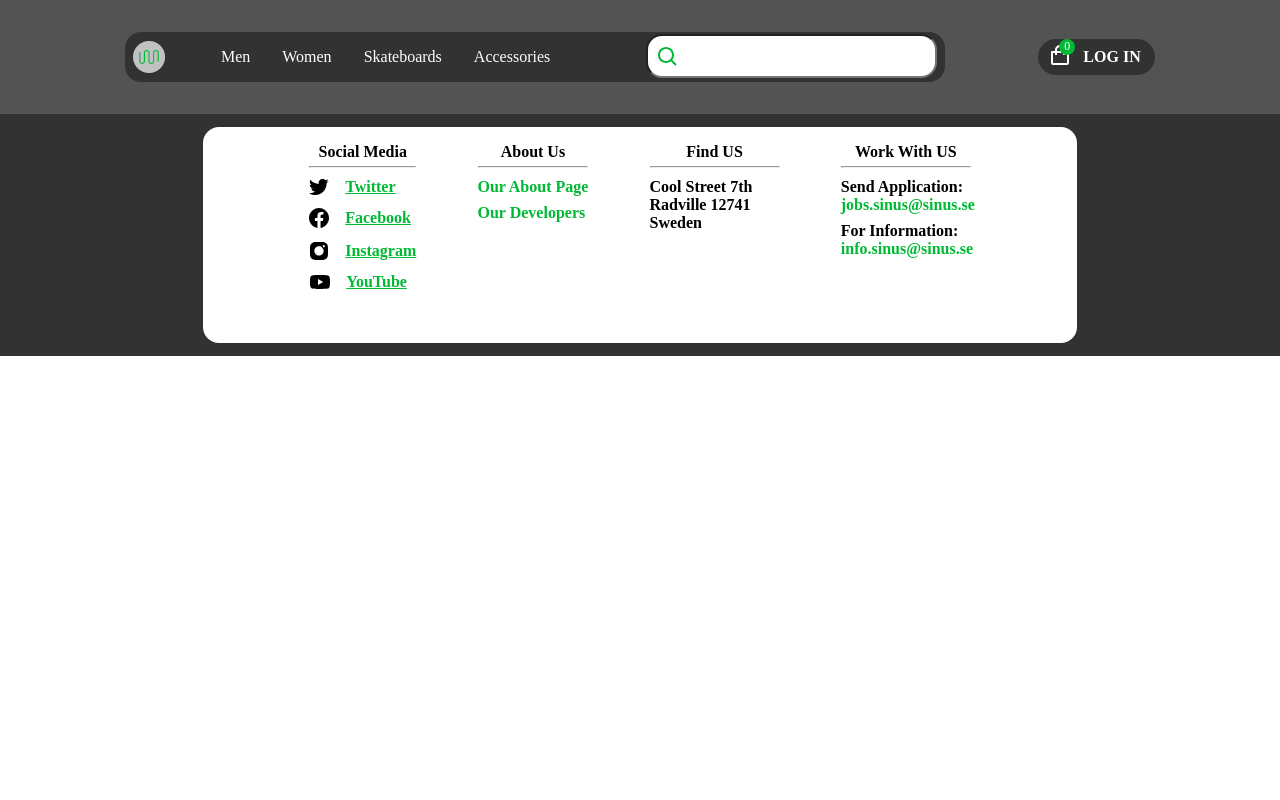
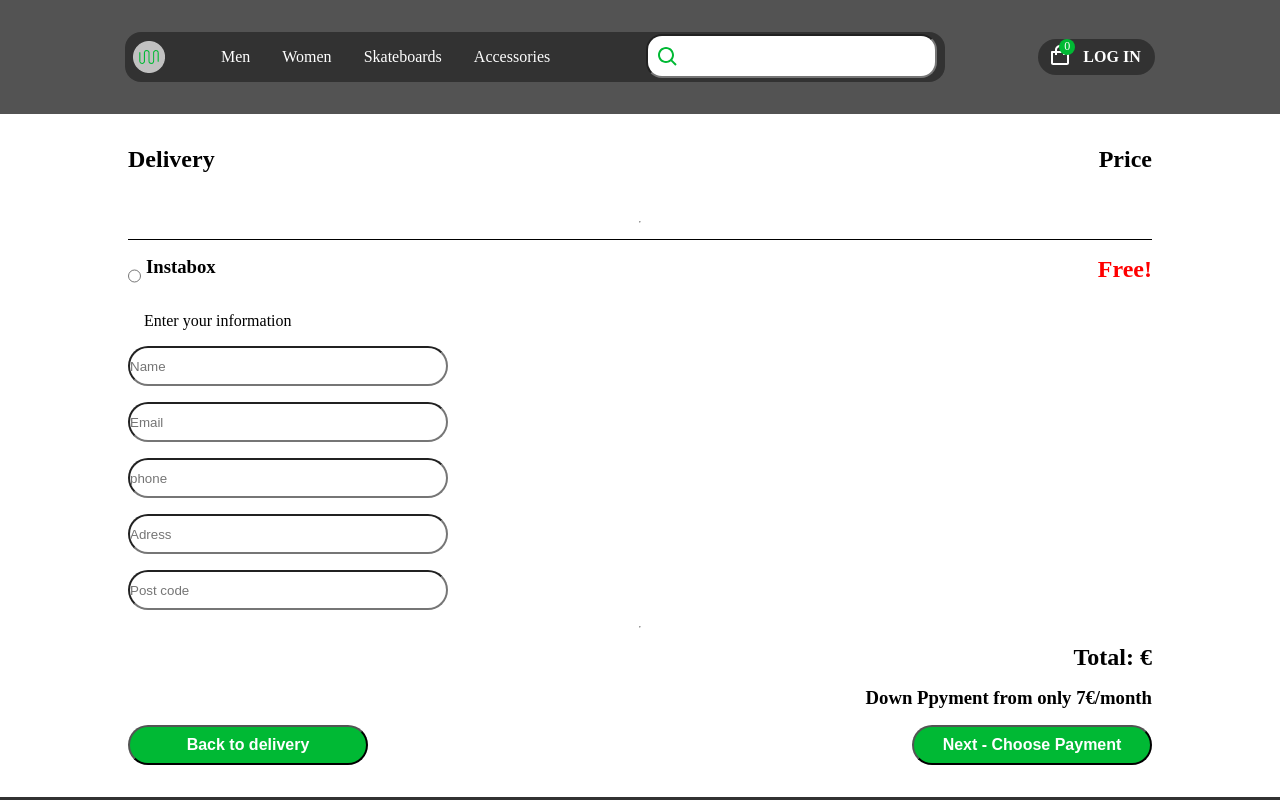
Before and after one commit to Khaled85abo/Agila-Ramverk-slutprojekt, a Vue app: page /shipping in a window 1280 px wide. Shown: the top 800 px of the page. Built offline with nearby package versions, Linux system fonts and the light colour scheme.

Commit message:
shippin Adress
- working on shipping adress view

```diff
--- a/src/router/index.js
+++ b/src/router/index.js
@@ -8,6 +8,7 @@ import ChoosePayment from "../views/ChoosePayment.vue";
 import CreditCardInfo from "../views/CreditCardInfo.vue";
 import Profile from "../views/Profile";
 import Login from "../views/Login";
+import ShippingAdress from "../views/ShippingAdress"
 Vue.use(VueRouter);
 
 const routes = [
@@ -53,6 +54,11 @@ const routes = [
     component: CreditCardInfo,
   },
   {
+    name: "Shipping Adress",
+    path: "/shipping",
+    component: ShippingAdress,
+  },
+  {
     path: "/about",
     name: "About",
     // route level code-splitting
--- a/src/views/Cart.vue
+++ b/src/views/Cart.vue
@@ -53,8 +53,8 @@
       </section>
 
       <section class ="stage">
-        <button>Back to shop</button>
-        <button>Next - Choose delivery</button>
+        <button @click="back">Back to shop</button>
+        <button @click="goToDelivery">Next - Choose delivery</button>
       </section>
     </div>
   </div>
@@ -95,6 +95,15 @@ export default {
         qty: e.target.value,
         index,
       });
+    },
+    goToDelivery(){
+      const path = `/delivery/`;
+      if (this.$route.path !== path) this.$router.push(path);
+    },
+    back(){
+      const path = `/`;
+      if (this.$route.path !== path) this.$router.push(path);
+
     },
     removeItem(index) {
       console.log(index);
--- a/src/views/ChoosePayment.vue
+++ b/src/views/ChoosePayment.vue
@@ -60,11 +60,11 @@
       </div>
 
       <div id="confim-purchase">
-        <button>Next - confim-purchase</button>
+        <button @click="cridet">Next - confim-purchase</button>
       </div>
 
       <div id="back-delivery">
-        <button>Back to delivery</button>
+        <button @click="back">Back to delivery</button>
       </div>
     </div>
     <hr />
@@ -72,7 +72,25 @@
 </template>
 
 <script>
-export default {};
+export default {
+    data(){
+        return{
+
+        }
+    },
+    methods:{
+        back(){
+      const path = `/delivery/`;
+      if (this.$route.path !== path) this.$router.push(path);
+
+    },
+    cridet(){
+      const path = `/credit/`;
+      if (this.$route.path !== path) this.$router.push(path);
+    },
+    }
+
+}
 </script>
 
 <style lang="scss" scoped>
--- a/src/views/CreditCardInfo.vue
+++ b/src/views/CreditCardInfo.vue
@@ -70,7 +70,7 @@
       </div>
 
       <div id="back-delivery">
-        <button>Back to delivery</button>
+        <button @click="back">Back to payment</button>
       </div>
     </div>
     <hr />
@@ -78,7 +78,15 @@
 </template>
 
 <script>
-export default {};
+export default {
+   methods:{
+        back(){
+      const path = `/payment/`;
+      if (this.$route.path !== path) this.$router.push(path);
+
+    },
+   }
+};
 </script>
 
 <style lang="scss" scoped>
--- a/src/views/Delivery.vue
+++ b/src/views/Delivery.vue
@@ -1,4 +1,4 @@
-<!--
+
 <template>
   <div>
     <div class="title">
@@ -62,11 +62,11 @@
       <br /><br />
 
       <div id="confim-purchase">
-        <button>Next - confim-purchase</button>
+        <button @click="shipping">Next - confim-purchase</button>
       </div>
 
       <div id="back-delivery">
-        <button>Back to delivery</button>
+        <button @click="back">Back to cart</button>
       </div>
     </div>
     <hr />
@@ -74,7 +74,24 @@
 </template>
 
 <script>
-export default {};
+export default {
+  data(){
+    return{
+
+    }
+  },
+  methods:{
+   back(){
+      const path = `/cart/`;
+      if (this.$route.path !== path) this.$router.push(path);
+
+    },
+    shipping(){
+      const path = `/shipping/`;
+      if (this.$route.path !== path) this.$router.push(path);
+    },
+  }
+};
 </script>
 
 <style lang="scss" scoped>
@@ -202,7 +219,6 @@ hr {
   }
 }
 </style>
--->
 
 <!--  ///////////////////// delivery #2
 <template>
--- /dev/null
+++ b/src/views/ShippingAdress.vue
@@ -0,0 +1,166 @@
+<template>
+   <div id="adress" class="adress">
+    <div class="wrapper">
+      <section class="order-info">
+        <h1>Delivery</h1>
+        <h1>Price</h1>
+      </section>
+      <hr />
+      <section class="main">
+          <div class="radio">
+          <div class="instabox"> <input type="radio">
+          <h3>Instabox</h3>
+          </div>
+          <h2>Free!</h2>
+          </div>
+          <label for="">Enter your information</label>
+          <input type="text" placeholder="Name">
+          <input type="email" placeholder="Email">
+          <input type="text" placeholder="phone">
+          <input type="text" placeholder="Adress">
+          <input type="text" placeholder="Post code">
+      </section>
+      <hr />
+      <section class="total-amount">
+        <h1>Total: {{ totalPrice }} €</h1>
+        <h3>Down Ppyment from only 7€/month</h3>
+      </section>
+
+      <section class ="stage">
+        <button @click ="back">Back to delivery</button>
+        <button @click="payment">Next - Choose Payment</button>
+      </section>
+    </div>
+  </div>
+</template>
+
+<script>
+export default {
+    data(){
+        return{
+
+        }
+    },
+    methods:{
+        back(){
+      const path = `/delivery/`;
+      if (this.$route.path !== path) this.$router.push(path);
+
+    },
+    payment(){
+      const path = `/payment/`;
+      if (this.$route.path !== path) this.$router.push(path);
+    },
+    }
+
+}
+</script>
+
+<style  lang="scss" scoped>
+
+.adress{
+  display: flex;
+  max-width: 100%;
+    justify-content: center;
+    align-items: center;
+  .wrapper{
+    width: 80%;
+    display: flex;
+    flex-direction: column;
+    justify-content: center;
+    align-items: center;
+    gap: 1rem;
+    margin: 2rem;
+  }
+  .order-info{
+    width: 100%;
+    display: flex;
+    flex-direction: row;
+    justify-content: center;
+    font-size: bold;
+    justify-content: space-between;
+    margin-bottom: 2rem;
+  }
+  .main{
+    display: flex;
+    flex-direction: column;
+    width: 100%;
+    gap: 1rem;
+    border-top: 1px solid $pitchBlack;
+      .radio{
+          margin-top: 1rem;
+        display: flex;
+        flex-direction: row;
+        width: 100%;
+        justify-content: space-between;
+        .instabox{
+            display:flex;
+            gap: 5px;
+            flex-direction: row;
+            justify-items: center;
+        }
+        h2{
+            color:$cartCount;
+        }
+    }
+    label{
+        margin-left: 1rem;
+    }
+    input{
+        max-width: 320px;
+        height:40px;
+        border-radius: 50px;
+        ::placeholder{
+            margin-right: 1rem;
+        }
+            }
+  }
+  .article{
+    display: flex;
+    width: 100%;
+    flex-direction: row;
+    justify-content: space-between;
+    border-bottom: 1px solid $pitchBlack;
+    align-items: center;
+    select{
+      width: 100px;
+      height: 48px;
+      border-radius: 16px;
+      border: 1px solid $pitchBlack;
+      font-weight: bold;
+      font-size: 20px;
+    }
+  }
+  .price{
+    display: flex;
+    flex-direction: row;
+    align-items: center;
+    gap: 1rem;
+  }
+  .total-amount{
+    display: flex;
+    width: 100%;
+    flex-direction: column;
+    align-items: flex-end;
+    gap: 1rem;
+  }
+  .stage{
+    display: flex;
+    width: 100%;
+    flex-direction: row;
+    justify-content: space-between;
+    button{
+      width: 240px;
+      height: 40px;
+      border-radius: 20px;
+      background-color: $monsterGreen;
+      color:$pureWhite;
+      font-size: 16px;
+      font-weight: bold;
+    }
+
+  }
+  }
+
+
+</style>
```
